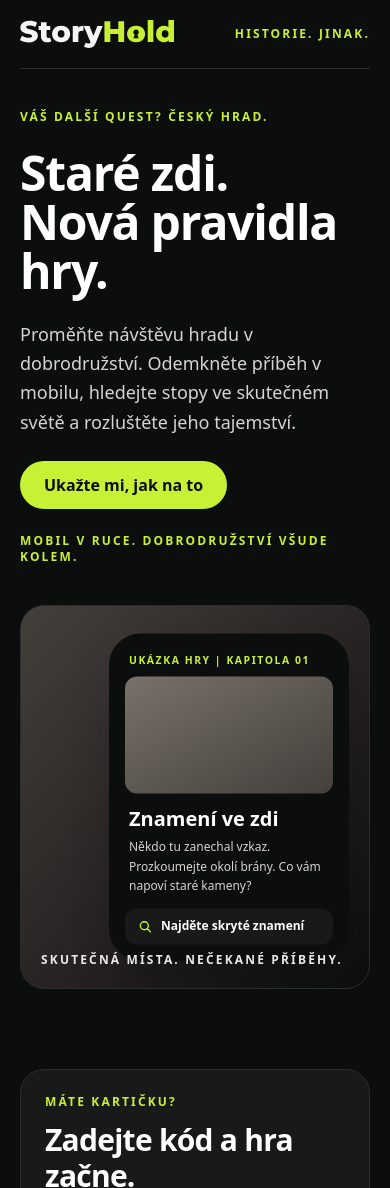
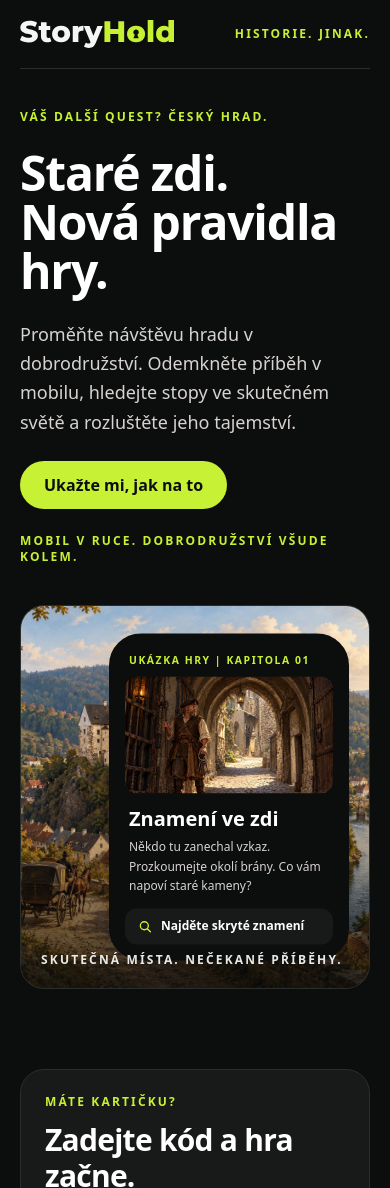
Before and after one commit to BigMcz/zazitkove_hry, a React (Vite) app in the folder frontend/: page / in a window 390 px wide. Shown: the top 1188 px of the page. Built offline with nearby package versions, Linux system fonts and the light colour scheme.

Commit message:
Show the Loket castle picture and a game picture in the phone preview on the landing page

```diff
--- a/frontend/src/pages/HomePage.tsx
+++ b/frontend/src/pages/HomePage.tsx
@@ -10,7 +10,7 @@
 import type { StartLocationState } from './StartPage.tsx'
 
 /**
- * Landing page of StoryHold (design in docs/image.png, for now without the castle photo):
+ * Landing page of StoryHold (design in docs/image.png):
  * hero, entering the code from the card, three steps and how it works on site.
  */
 export default function HomePage() {
@@ -79,10 +79,17 @@
   )
 }
 
-/** Place for the castle photo (comes later) with a preview of a game chapter on a phone. */
+/** Castle picture from the demo game with a preview of a game chapter on a phone. */
 function HeroVisual() {
   return (
     <div className="relative min-h-96 overflow-hidden rounded-3xl border border-night-line bg-gradient-to-br from-stone-700 via-stone-800 to-night md:min-h-[30rem]">
+      <img
+        src="/images/demo/st01.jpg"
+        alt="Hrad Loket na skále nad řekou Ohří"
+        className="absolute inset-0 size-full object-cover"
+      />
+      {/* Darker bottom edge keeps the caption readable over the picture */}
+      <div className="absolute inset-0 bg-gradient-to-t from-night/80 via-transparent to-transparent" />
       <PhonePreview />
       <p className="absolute bottom-5 left-5 text-xs font-bold tracking-[0.18em] text-white/90 uppercase">
         Skutečná místa. Nečekané příběhy.
@@ -100,7 +107,11 @@
       <p className="px-1 pt-1 text-[0.65rem] font-bold tracking-[0.15em] text-lime uppercase">
         Ukázka hry | Kapitola 01
       </p>
-      <div className="mt-2 aspect-[16/9] rounded-xl bg-gradient-to-br from-stone-500 to-stone-700" />
+      <img
+        src="/images/demo/st02.jpg"
+        alt=""
+        className="mt-2 aspect-[16/9] w-full rounded-xl bg-stone-700 object-cover"
+      />
       <h2 className="mt-3 px-1 text-xl font-extrabold">Znamení ve zdi</h2>
       <p className="mt-1 px-1 text-xs leading-relaxed text-stone-300">
         Někdo tu zanechal vzkaz. Prozkoumejte okolí brány. Co vám napoví staré kameny?
```
Also changed, not shown: 1 other file (tests, documents, lock files or other folders).
